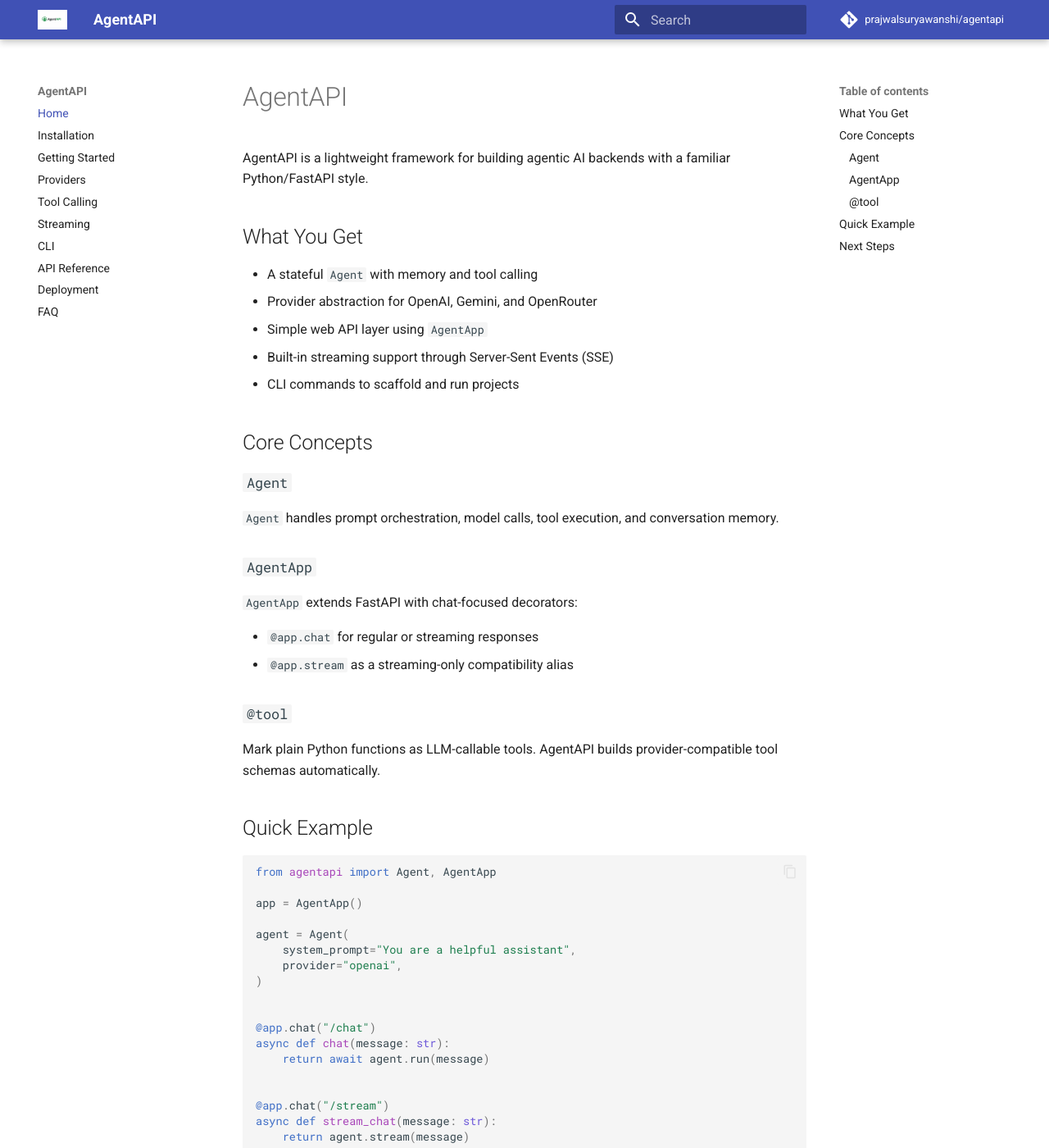
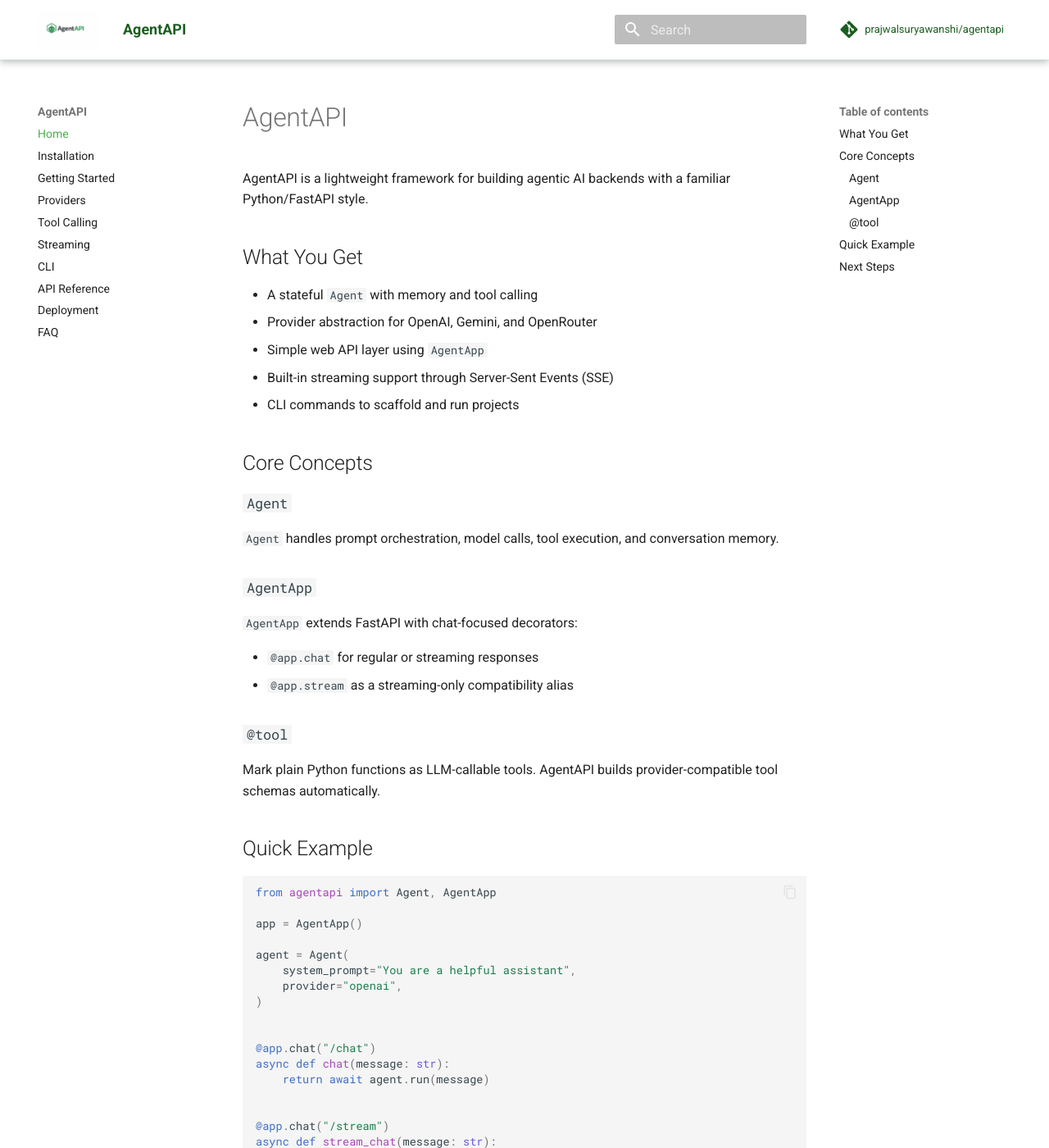
Before and after one commit to prajwalsuryawanshi/agentapi, an MkDocs documentation site: the page built from docs/index.md, in a window 1280 px wide and 1400 px high. Shown: the whole window at 82% size. Built offline with MkDocs 1.6.1 and Material for MkDocs 9.7.7, drawn with Linux system fonts in a browser that asks for light colours; comment, search, counter and statistics services are not loaded.

Commit message:
docs: switch site to white-green theme and enlarge logo

```diff
--- /dev/null
+++ b/docs/stylesheets/extra.css
@@ -0,0 +1,32 @@
+:root {
+  --md-primary-fg-color: #2e7d32;
+  --md-accent-fg-color: #2e7d32;
+}
+
+/* Keep the UI light and readable */
+.md-header {
+  background-color: #ffffff;
+  color: #1b5e20;
+  border-bottom: 1px solid #e8f5e9;
+}
+
+.md-header__title,
+.md-header__topic,
+.md-header__button {
+  color: #1b5e20;
+}
+
+/* Make project logo larger in top navigation */
+.md-header__button.md-logo img,
+.md-nav__button.md-logo img {
+  height: 2.4rem;
+  width: auto;
+}
+
+.md-typeset a {
+  color: #2e7d32;
+}
+
+.md-typeset a:hover {
+  color: #1b5e20;
+}
--- a/mkdocs.yml
+++ b/mkdocs.yml
@@ -20,11 +20,18 @@
   name: material
   logo: assets/agentapi-logo.png
   favicon: assets/agentapi-favicon.png
+  palette:
+    - scheme: default
+      primary: green
+      accent: green
   features:
     - navigation.sections
     - navigation.top
     - search.suggest
     - content.code.copy
+
+extra_css:
+  - stylesheets/extra.css
 
 markdown_extensions:
   - admonition
```
